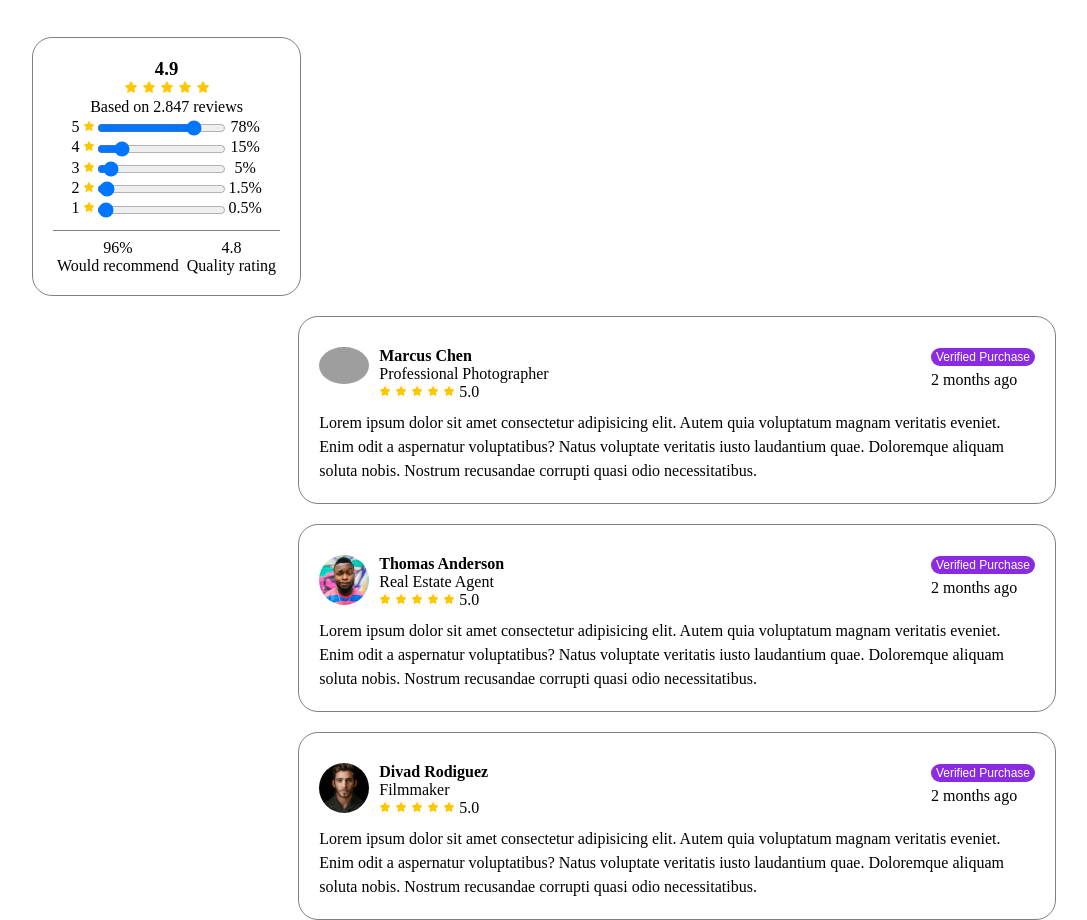
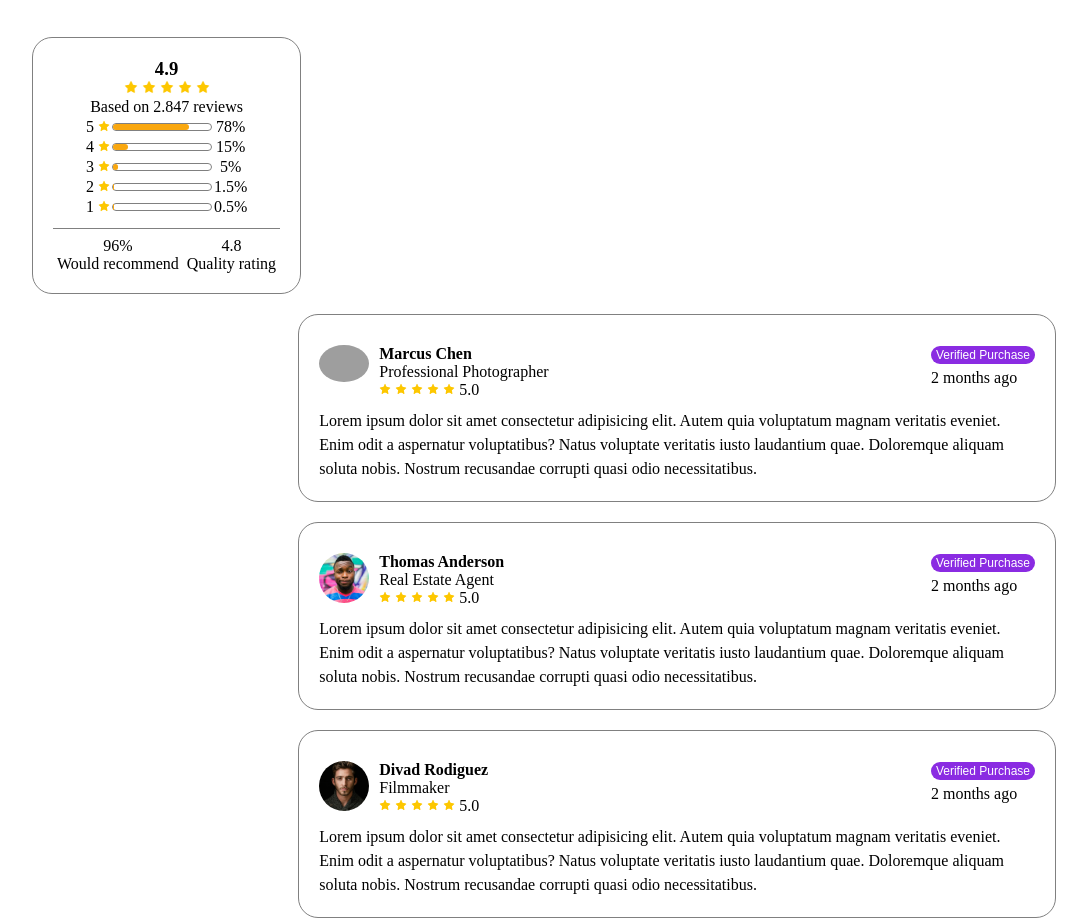
Before and after one commit to fatmaayman62/3rdTask_DJI-Mavic-gdg, a plain HTML site: page index.html in a window 1280 px wide. Shown: the part 1072-1992 px from the top of the page, without its empty margins (96-1183 px from the left). Drawn offline with Linux system fonts and the light colour scheme; grey boxes are pictures that could not be loaded.

Commit message:
Update index.html

```diff
--- a/index.html
+++ b/index.html
@@ -188,28 +188,28 @@
                     <table style="margin: 0 auto;">
                         <tr>
                             <td><span>5 <img width="12px" src="imgs/yellow-star-solid-full.png" alt=""></span></td>
-                            <td><input style="vertical-align: middle;" type="range" value="78"> </td>
+                            <td style="width: 100px;"><div style="height:8px; border-radius: 20px;border: 1px solid gray;"><p style="width: 78%;height: 100%;background-color: rgb(249, 167, 15);border-radius: 20px;"></p></div> </td>
                             <td><span>78%</span></td>
                         </tr>
                         <tr>
                             <td><span>4 <img width="12px" src="imgs/yellow-star-solid-full.png" alt=""></span></td>
-                            <td><input style="vertical-align: middle;" type="range" value="15"></td>
+                            <td><div style="height:8px; border-radius: 20px;border: 1px solid gray;"><p style="width: 15%;height: 100%;background-color: rgb(249, 167, 15);border-radius: 20px;"></p></div></td>
                             <td><span>15%</span></td>
 
                         </tr>
                         <tr>
                             <td><span>3 <img width="12px" src="imgs/yellow-star-solid-full.png" alt=""></span></td>
-                            <td><input style="vertical-align: middle;" type="range" value="5"></td>
+                            <td><div style="height:8px; border-radius: 20px;border: 1px solid gray;"><p style="width: 5%;height: 100%;background-color: rgb(249, 167, 15);border-radius: 20px;"></p></div></td>
                             <td><span>5%</span></td>
                         </tr>
                         <tr>
                             <td><span>2 <img width="12px" src="imgs/yellow-star-solid-full.png" alt=""></span></td>
-                            <td><input style="vertical-align: middle;" type="range" value="1.5"></td>
+                            <td><div style="height:8px; border-radius: 20px;border: 1px solid gray;"><p style="width: 1.5%;height: 100%;background-color: rgb(249, 167, 15);border-radius: 20px;"></p></div></td>
                             <td><span>1.5%</span></td>
                         </tr>
                         <tr>
                             <td><span>1 <img width="12px" src="imgs/yellow-star-solid-full.png" alt=""></span></td>
-                            <td><input style="vertical-align: middle;" type="range" value="0.5"></td>
+                            <td><div style="height:8px; border-radius: 20px;border: 1px solid gray;"><p style="width: 0.5%;height: 100%;background-color: rgb(249, 167, 15);border-radius: 20px;"></p></div></td>
                             <td><span>0.5%</span></td>
                         </tr>
                     </table>
```
